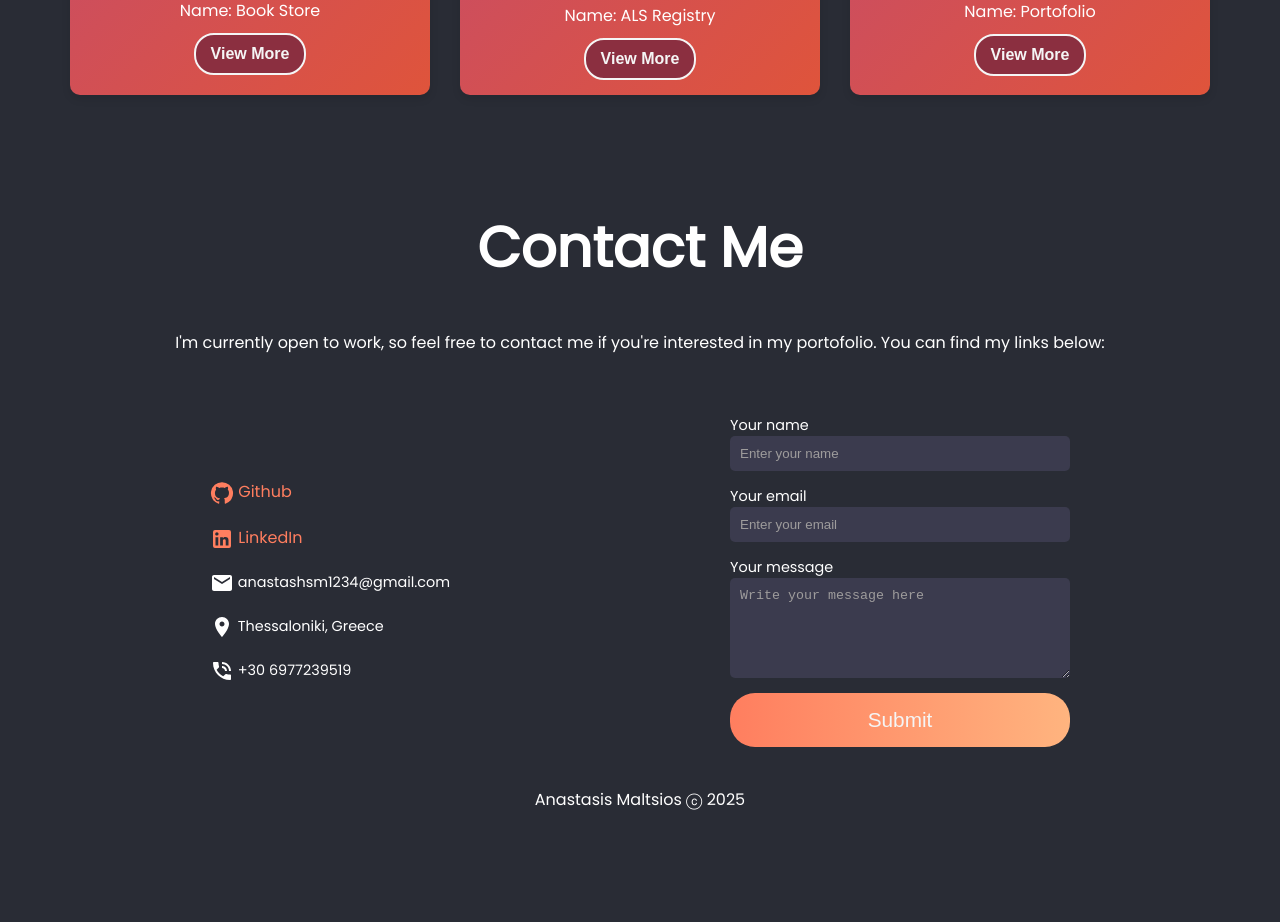
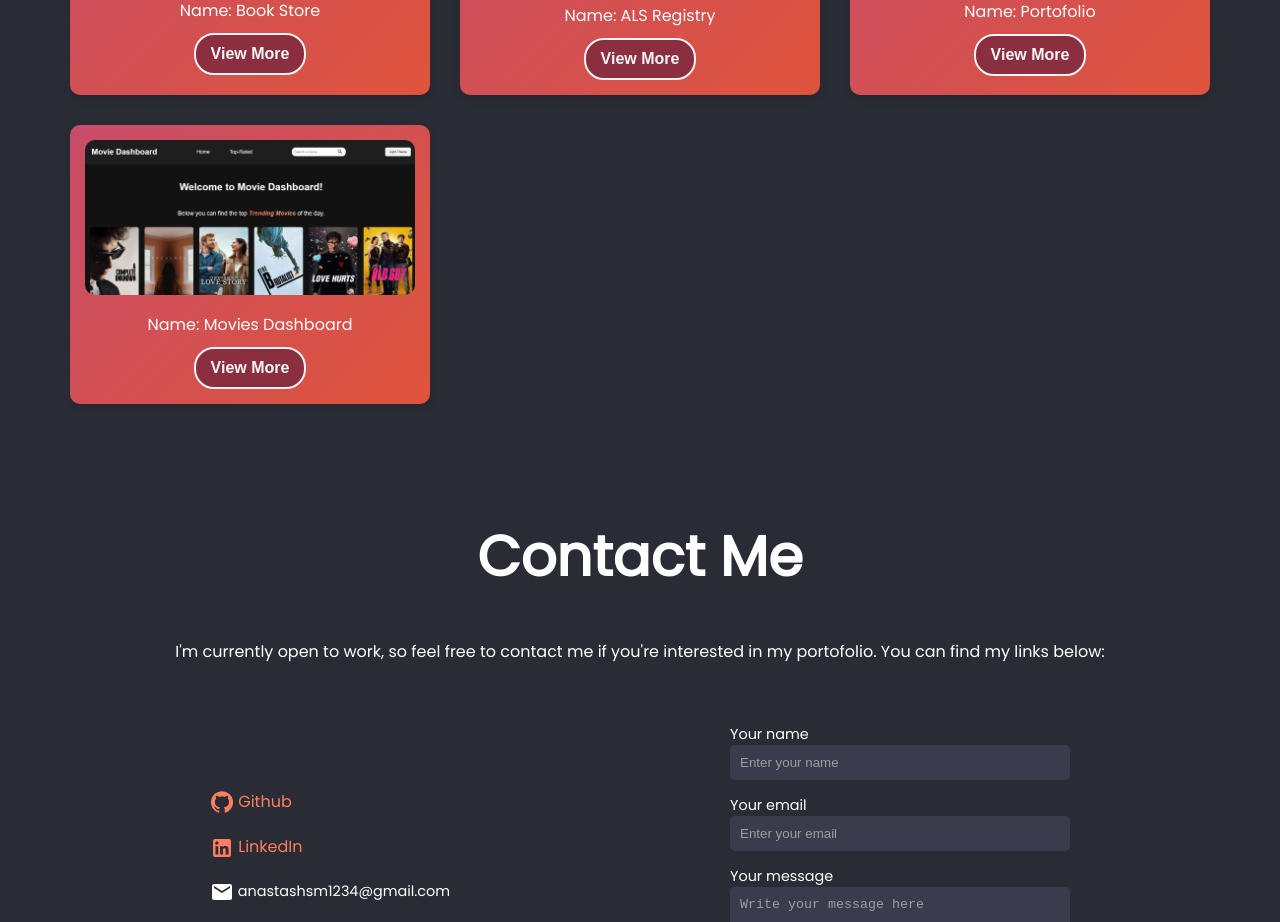
Before and after one commit to AnastasisMaltsios/Portofolio, a React (Vite) app: page / in a window 1280 px wide. Shown: the part 2040-2962 px from the top of the page. Before the commit the page ends 2852 px from the top, so only its background shows below. Built offline with nearby package versions, Linux system fonts and the light colour scheme; no server answers.

Commit message:
Movie Project added to Portofolio

```diff
--- a/src/Components/Projects.jsx
+++ b/src/Components/Projects.jsx
@@ -22,8 +22,8 @@ function Projects() {
              <div className="my-projects">
                 {projects.map((project) => {
                     return (
-                        <div className="project-card">
-                    <img key= {project.id} src={project.img} alt=""/>
+                        <div key= {project.id} className="project-card">
+                    <img  src={project.img} alt=""/>
                     <p>Name: {project.name}</p>
                     <button onClick={() => showModal(project)} className="view-button">View More</button>
                     </div>
--- a/src/projects.js
+++ b/src/projects.js
@@ -2,8 +2,9 @@ import simon_game2 from "../src/assets/simon_game2.png";
 import book_store1 from "../src/assets/book_store1.png";
 import Keeper1 from "../src/assets/Keeper1.png";
 import ALS1 from "../src/assets/ALS1.png";
-import weather1 from "../src/assets/weather1.png"
-import Portofolio from "../src/assets/Portofolio.png"
+import weather1 from "../src/assets/weather1.png";
+import Portofolio from "../src/assets/Portofolio.png";
+import Movie_Project from "../src/assets/Movie_Project.png";
 
 
 const projects = [
@@ -55,6 +56,13 @@ const projects = [
         img: Portofolio,
         tech: "ReactJS, CSS, HTML, Javascript",
         details: "This is my portofolio website. It helps me show a little bit of my work and create a cool project at the same time. I'll make sure to update it as soon as i make new complex projects."
+    },
+    {
+        id: 7,
+        name: "Movies Dashboard",
+        img: Movie_Project,
+        tech: "ReactJS, CSS, HTML, Javascript",
+        details: "This is my most recent project. It utilizes the TMDB's api, fetching the top rated movies as well as the new trending ones. The user can also search for movies and it returns the top 20 results. Lastly, it supports a light-dark theme feature, where the user can switch between the two themes according to his liking."
     }
 ]
 
```
Also changed, not shown: src/assets/Movie_Project.png (added).
